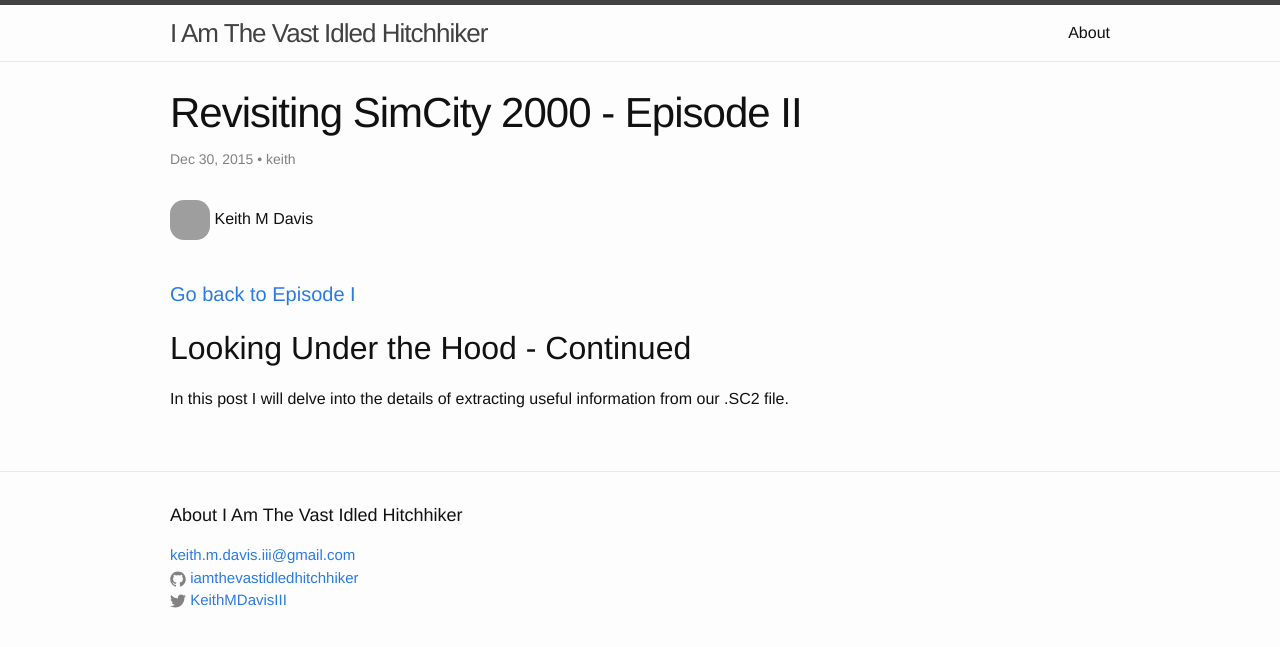
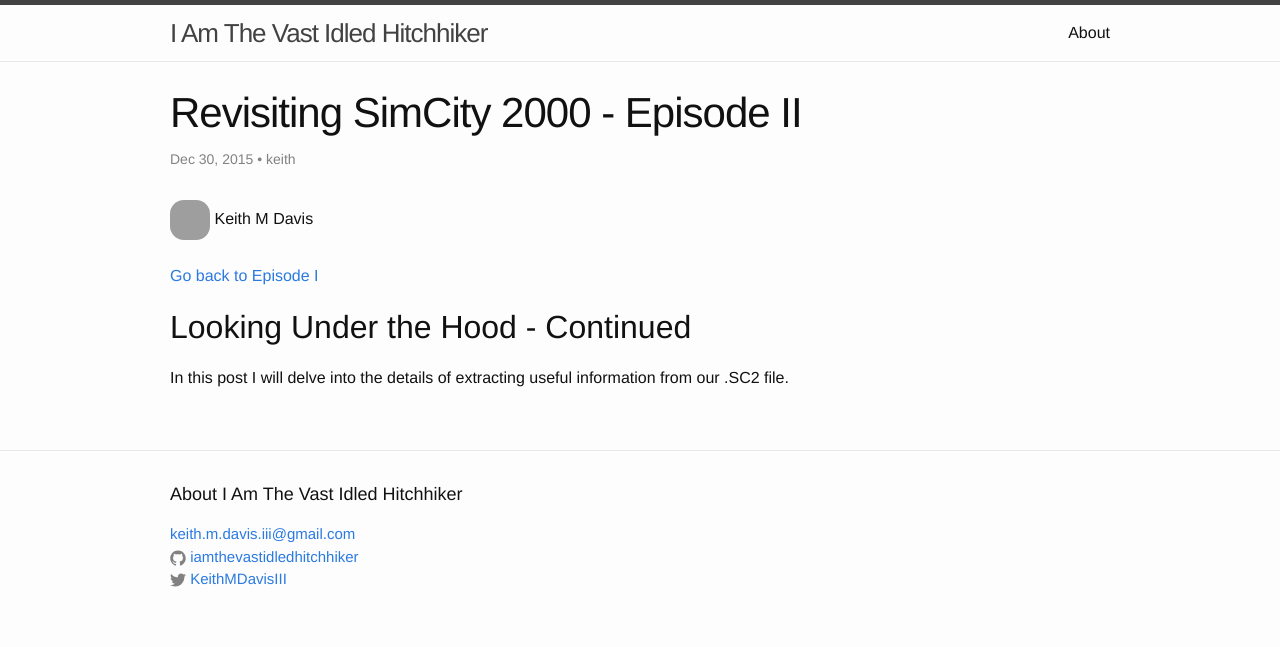
Before and after one commit to iamthevastidledhitchhiker/iamthevastidledhitchhiker.github.io, a Jekyll site: the page built from _posts/2015-12-30-exploring_simcity_pt2.md, in a window 1280 px wide. Shown: the top 647 px of the page. Built offline with Jekyll 4.4.1, drawn with Linux system fonts in a browser that asks for light colours; grey boxes are pictures that could not be loaded.

Commit message:
New Post

```diff
--- a/_posts/2015-12-30-exploring_simcity_pt2.md
+++ b/_posts/2015-12-30-exploring_simcity_pt2.md
@@ -7,6 +7,8 @@
 tags: [Machine Learning, Neural Networks, Data Science, Video Games, SimCity, Simulation, Hex Editing]
 ---
 <br>
-####[Go back to Episode I](offbeat/2015/12/30/exploring_simcity_pt2.html">Continue to Episode II)
-##Looking Under the Hood - Continued
+[Go back to Episode I](offbeat/2015/12/30/exploring_simcity_pt2.html">Continue to Episode II)
+<br>
+
+## Looking Under the Hood - Continued
 In this post I will delve into the details of extracting useful information from our .SC2 file.
```
